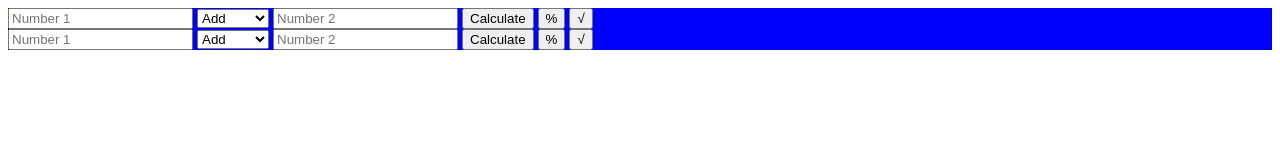
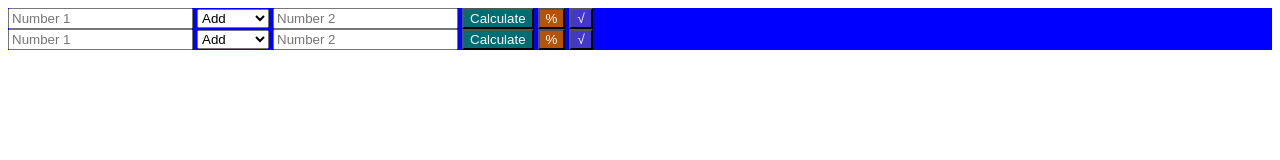
Before and after one commit to KarisikOgnjen/publican, a plain HTML site: page index.html in a window 1280 px wide. Drawn offline with Linux system fonts and the light colour scheme.

Commit message:
feat: calculator colors
AI-generated via AI Developer platform

```diff
--- a/index.html
+++ b/index.html
@@ -14,9 +14,9 @@
       <option value="subtract">Subtract</option>
     </select>
     <input type="number" id="num2" placeholder="Number 2">
-    <button onclick="runCalculate()">Calculate</button>
-    <button onclick="runPercentage()">%</button>
-    <button onclick="runSqrt()">√</button>
+    <button class="btn-color-1" onclick="runCalculate()">Calculate</button>
+    <button class="btn-color-2" onclick="runPercentage()">%</button>
+    <button class="btn-color-3" onclick="runSqrt()">√</button>
     <div id="result"></div>
   </div>
 
@@ -27,9 +27,9 @@
       <option value="subtract">Subtract</option>
     </select>
     <input type="number" id="num2Duplicate" placeholder="Number 2">
-    <button onclick="runCalculateDuplicate()">Calculate</button>
-    <button onclick="runPercentageDuplicate()">%</button>
-    <button onclick="runSqrtDuplicate()">√</button>
+    <button class="btn-color-1" onclick="runCalculateDuplicate()">Calculate</button>
+    <button class="btn-color-2" onclick="runPercentageDuplicate()">%</button>
+    <button class="btn-color-3" onclick="runSqrtDuplicate()">√</button>
     <div id="resultDuplicate"></div>
   </div>
 
--- a/styles.css
+++ b/styles.css
@@ -1,3 +1,23 @@
 .calculator {
   background-color: #0000FF;
 }
+
+/* Button color classes — WCAG 2.1 AA compliant (4.5:1 contrast with white text) */
+
+/* Calculate — deep teal (#006D75, contrast ~5.8:1 with white) */
+.btn-color-1 {
+  background-color: #006D75;
+  color: #FFFFFF;
+}
+
+/* % — dark orange/amber (#B45309, contrast ~4.6:1 with white) */
+.btn-color-2 {
+  background-color: #B45309;
+  color: #FFFFFF;
+}
+
+/* √ — indigo (#4338CA, contrast ~5.1:1 with white) */
+.btn-color-3 {
+  background-color: #4338CA;
+  color: #FFFFFF;
+}
```
